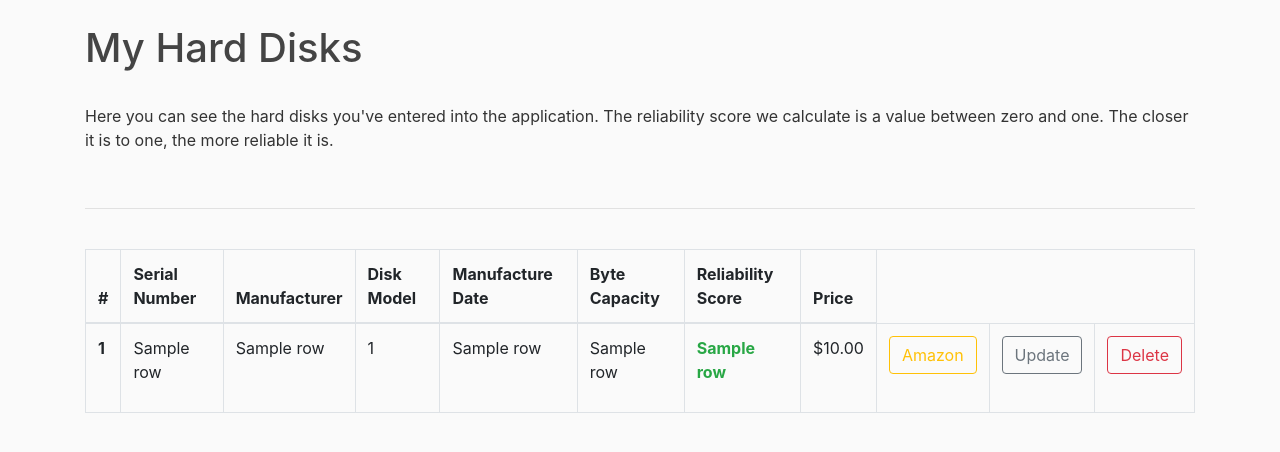
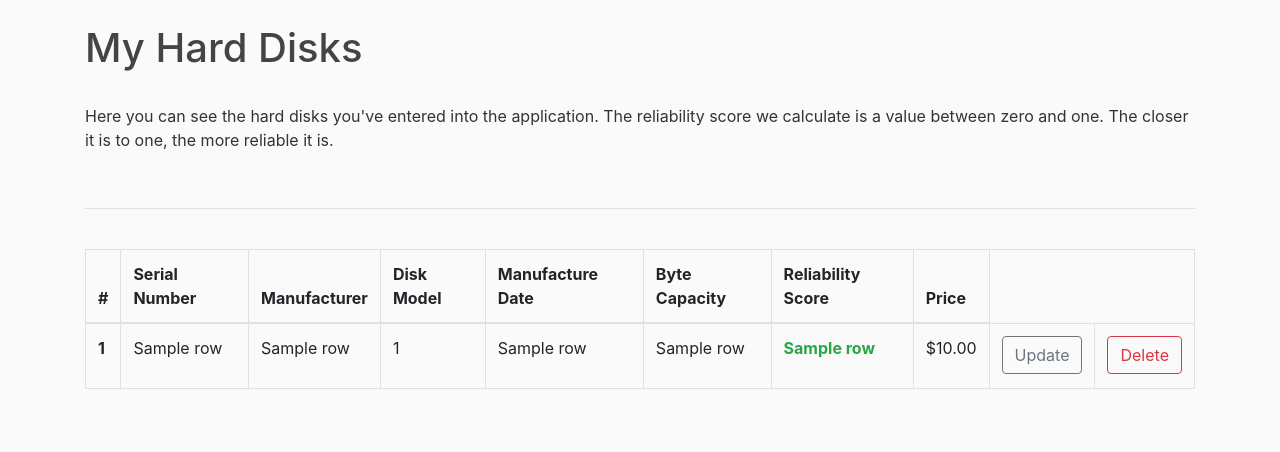
Before and after one commit to cjsegneri/UIUC-CS411-HardDiskGuru, a Flask app: template HardDiskGuru/templates/my_hard_disks.html in a window 1280 px wide. Shown: the part 56-508 px from the top of the page. Run offline with Flask 2, Linux system fonts and the light colour scheme; the template is opened without the code that fills it: most values are stand-ins (such as "Sample title", 1, 10 or a date in 2020); parts of the project's set-up code (start-up, migrations or seed data) failed here and were passed over; some libraries are stand-ins or nearby versions.

Commit message:
conditional replacement link on my hard disks page

```diff
--- a/HardDiskGuru/templates/my_hard_disks.html
+++ b/HardDiskGuru/templates/my_hard_disks.html
@@ -37,7 +37,9 @@
                         {% endif %}
                     </td>
                     <td>{{ "${:,.2f}".format(results[i][8]) }}</td>
-                    <td><a class="btn btn-outline-warning" href="{{ results[i][9] }}" role="button">Amazon</a></td>
+                    {% if results[i][7] <= 0.59 %}
+                        <td><a class="btn btn-outline-warning" href="{{ results[i][9] }}" role="button">Replacement</a></td>
+                    {% endif %}
                     <td><a class="btn btn-outline-secondary" href="{{ url_for('update_hard_disk', serial_number=results[i][1]) }}" role="button">Update</a></td>
                     <td>
                         <button type="button" class="btn btn-outline-danger" data-toggle="modal" data-target="#deleteModal">Delete</button>
```
